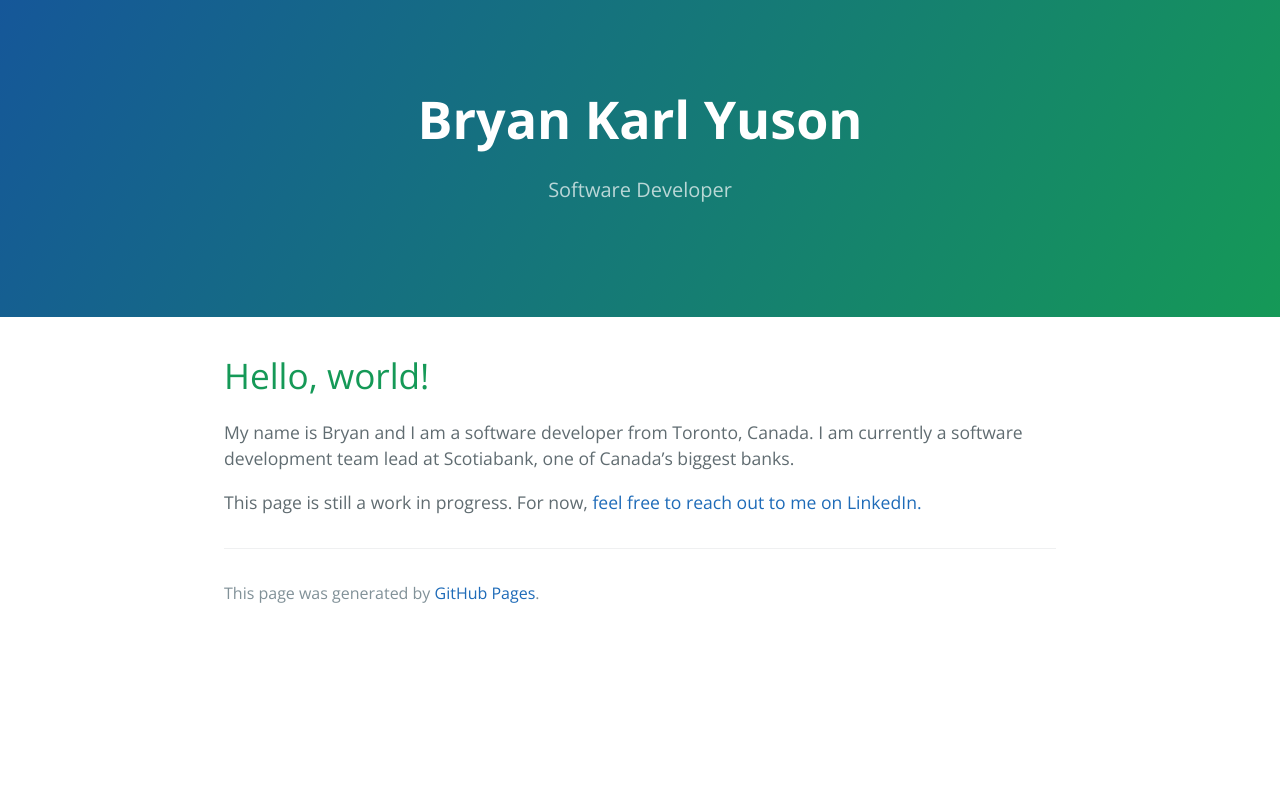
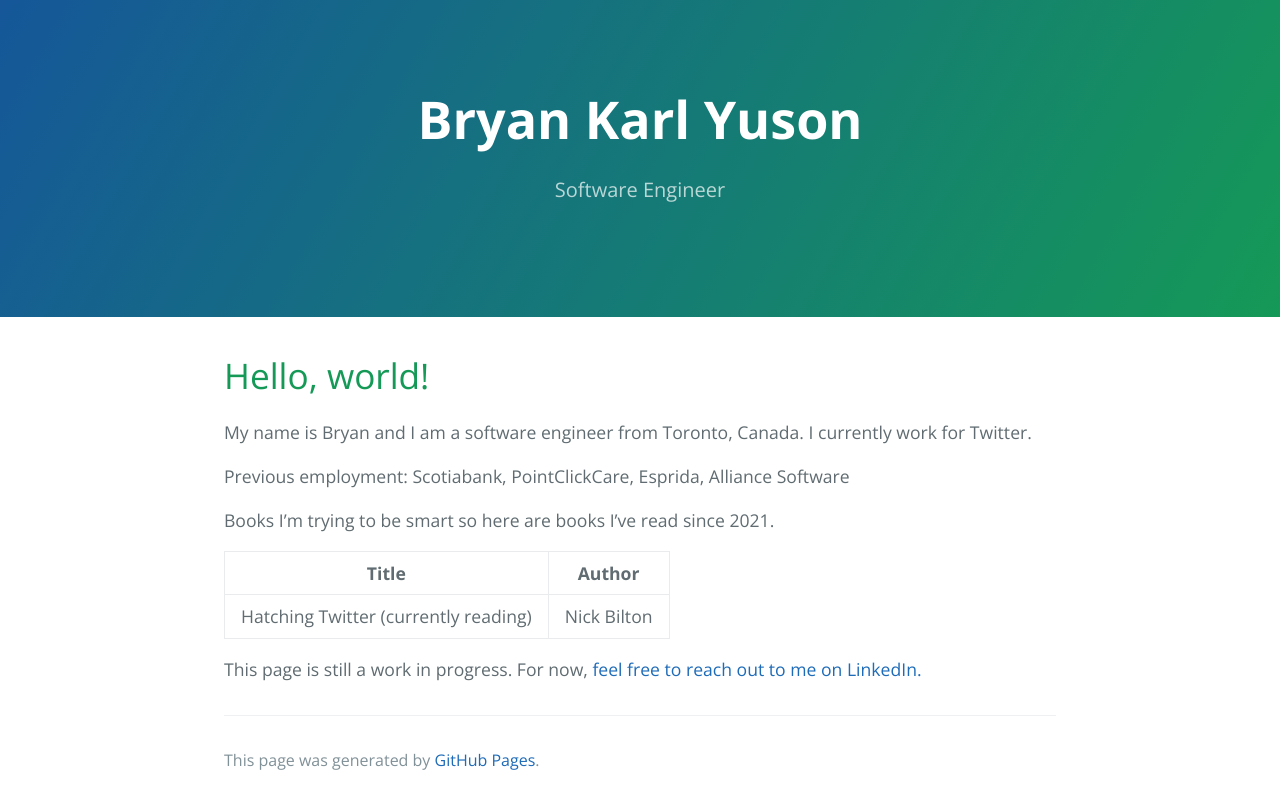
Before and after one commit to bryanski/bryanski.github.io, a Jekyll site: the page built from index.md, in a window 1280 px wide. Shown: the top 809 px of the page. Built offline with Jekyll 4.4.1, drawn with Linux system fonts in a browser that asks for light colours.

Commit message:
Add updates

```diff
--- a/index.md
+++ b/index.md
@@ -1,11 +1,20 @@
 ---
 layout: default
 title: Bryan Karl Yuson
-description: Software Developer
+description: Software Engineer
 ---
 
 # Hello, world!
 
-My name is Bryan and I am a software developer from Toronto, Canada. I am currently a software development team lead at Scotiabank, one of Canada's biggest banks.
+My name is Bryan and I am a software engineer from Toronto, Canada. I currently work for Twitter.
+
+Previous employment: Scotiabank, PointClickCare, Esprida, Alliance Software
+
+Books
+I'm trying to be smart so here are books I've read since 2021.
+
+| Title      | Author |
+| ----------- | ----------- |
+| Hatching Twitter (currently reading) | Nick Bilton |
 
 This page is still a work in progress. For now, [feel free to reach out to me on LinkedIn.](https://www.linkedin.com/in/bryankarl/)
```
